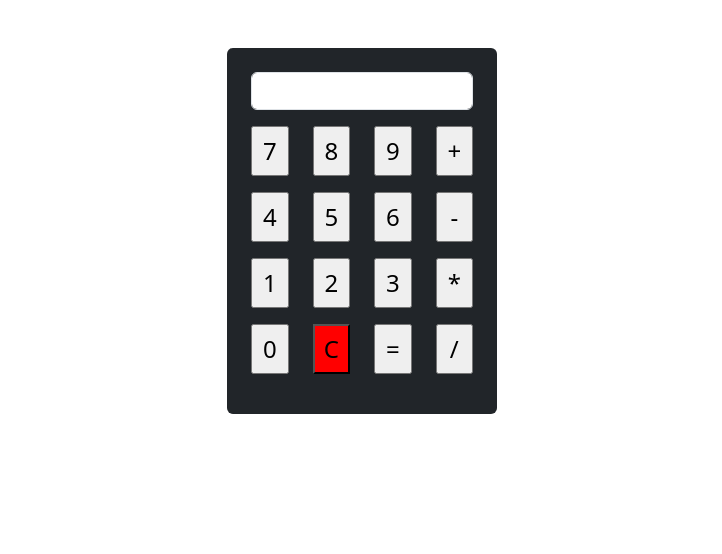
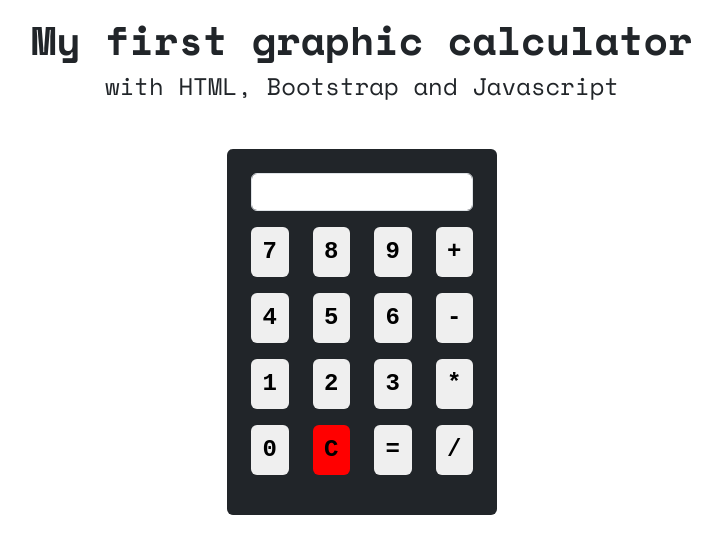
Before and after one commit to Mlisande/Calculatrice-graphique, a plain HTML site: page index.html in a window 1280 px wide. Shown: the whole page, without its empty margins (278-1000 px from the left). Drawn offline with nearby package versions, Linux system fonts and the light colour scheme.

Commit message:
add design on calculator

```diff
--- a/index.html
+++ b/index.html
@@ -5,9 +5,14 @@
     <title>Calculatrice Graphique</title>
     <link href="https://cdn.jsdelivr.net/npm/bootstrap@5.3.3/dist/css/bootstrap.min.css" rel="stylesheet" integrity="sha384-QWTKZyjpPEjISv5WaRU9OFeRpok6YctnYmDr5pNlyT2bRjXh0JMhjY6hW+ALEwIH" crossorigin="anonymous">
     <link rel="stylesheet" href="style.css">
+    <link rel="preconnect" href="https://fonts.googleapis.com">
+    <link rel="preconnect" href="https://fonts.gstatic.com" crossorigin>
+    <link href="https://fonts.googleapis.com/css2?family=Space+Mono:ital,wght@0,400;0,700;1,400;1,700&display=swap" rel="stylesheet">
 </head>
 <body>
-    <div class="container mt-5 main bg-dark p-4 rounded ">
+    <h1>My first graphic calculator</h1>
+    <h4>with HTML, Bootstrap and Javascript</h4>
+    <div class=" container mt-5 main bg-dark p-4 rounded ">
         <div class="row">
             <div class="col-md-12">
                 <input type="text" class="form-control" id="display">
@@ -15,58 +20,58 @@
           </div>
         <div class="row">
             <div class="col mt-3">
-              <input type="button" class="btn-calc" value="7" onclick="appendToDisplay('7')">
+              <input type="button" class="btn-calc rounded" value="7" onclick="appendToDisplay('7')">
             </div>
             <div class="col mt-3">
-                <input type="button" value="8" class="btn-calc" onclick="appendToDisplay('8')">
+                <input type="button" value="8" class="btn-calc rounded" onclick="appendToDisplay('8')">
             </div>
             <div class="col mt-3">
-                <input type="button" value="9" class="btn-calc" onclick="appendToDisplay('9')">
+                <input type="button" value="9" class="btn-calc rounded" onclick="appendToDisplay('9')">
             </div>
             <div class="col mt-3">
-                <input type="button" value="+" class="btn-calc" onclick="appendToDisplay('+')">
+                <input type="button" value="+" class="btn-calc rounded" onclick="appendToDisplay('+')">
             </div>
         </div>
         <div class="row">
             <div class="col mt-3">
-                <input type="button" value="4" class="btn-calc" onclick="appendToDisplay('4')">
+                <input type="button" value="4" class="btn-calc rounded" onclick="appendToDisplay('4')">
             </div>
             <div class="col mt-3">
-                <input type="button" value="5" class="btn-calc" onclick="appendToDisplay('5')">
+                <input type="button" value="5" class="btn-calc rounded" onclick="appendToDisplay('5')">
             </div>
             <div class="col mt-3">
-                <input type="button" value="6" class="btn-calc" onclick="appendToDisplay('6')">
+                <input type="button" value="6" class="btn-calc rounded" onclick="appendToDisplay('6')">
             </div>
             <div class="col mt-3">
-                <input type="button" value="-" class="btn-calc" onclick="appendToDisplay('-')">
+                <input type="button" value="-" class="btn-calc rounded" onclick="appendToDisplay('-')">
               </div>
           </div>
           <div class="row">
             <div class="col mt-3">
-                <input type="button" value="1" class="btn-calc" onclick="appendToDisplay('1')">
+                <input type="button" value="1" class="btn-calc rounded" onclick="appendToDisplay('1')">
             </div>
             <div class="col mt-3">
-                <input type="button" value="2" class="btn-calc" onclick="appendToDisplay('2')">
+                <input type="button" value="2" class="btn-calc rounded" onclick="appendToDisplay('2')">
             </div>
             <div class="col mt-3">
-                <input type="button" value="3" class="btn-calc" onclick="appendToDisplay('3')">
+                <input type="button" value="3" class="btn-calc rounded" onclick="appendToDisplay('3')">
             </div>
             <div class="col mt-3">
-                <input type="button" value="*" class="btn-calc" onclick="appendToDisplay('*')">
+                <input type="button" value="*" class="btn-calc rounded" onclick="appendToDisplay('*')">
               </div>
           </div>
           <div class="row">
             <div class="col mt-3">
-              <input type="button" value="0" class="btn-calc" onclick="appendToDisplay('0')">
+              <input type="button" value="0" class="btn-calc rounded" onclick="appendToDisplay('0')">
             </div>
             <div class="col mt-3">
-              <input type="button" value="C" class="btn-calc buttonRed" onclick="clearDisplay()">
+              <input type="button" value="C" class="btn-calc rounded btnRed" onclick="clearDisplay()">
             </div>
             <div class="col mt-3">
-              <input type="button" value="=" class="btn-calc" onclick="calculateResult()">
+              <input type="button" value="=" class="btn-calc rounded" onclick="calculateResult()">
             </div>
             <div class="col mt-3 mb-3">
-                <input type="button" value="/" class="btn-calc" onclick="appendToDisplay('/')">
+                <input type="button" value="/" class="btn-calc rounded" onclick="appendToDisplay('/')">
               </div>
           </div>
     </div>
--- a/style.css
+++ b/style.css
@@ -1,7 +1,17 @@
 *{
     margin: 0;
     padding: 0;
+    color: black;
+    font-family: "Space Mono",'Courier New', Courier, monospace;
+}
 
+h1, h4{
+    text-align: center;
+}
+
+h1{
+    font-weight: bold;
+    margin-top: 1rem;
 }
 
 .main{
@@ -14,8 +24,12 @@
     width: 100%;
     height: 50px;
     font-size: 1.5rem;
+    font-weight: bold;
+    border: none;
+    font-family: 'Courier New', Courier, monospace;
+
 }
 
-.buttonRed{
+.btnRed{
     background-color: red;
 }
```
